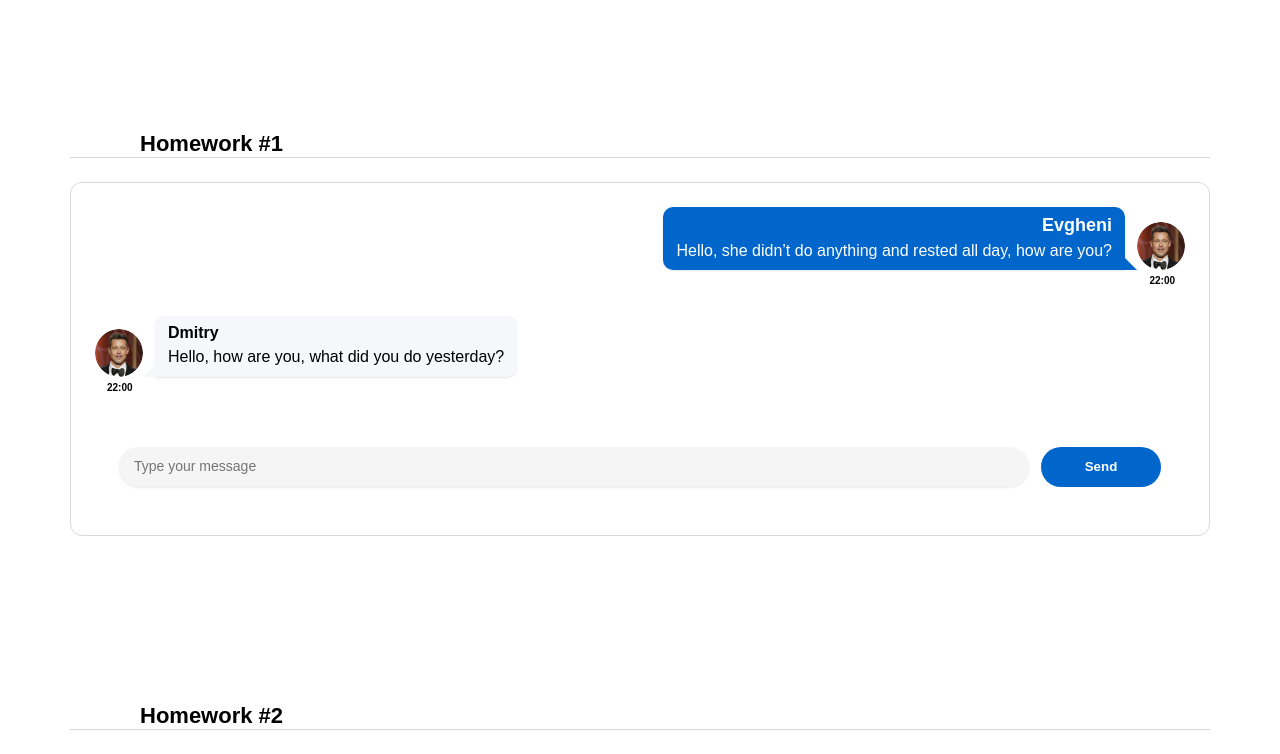
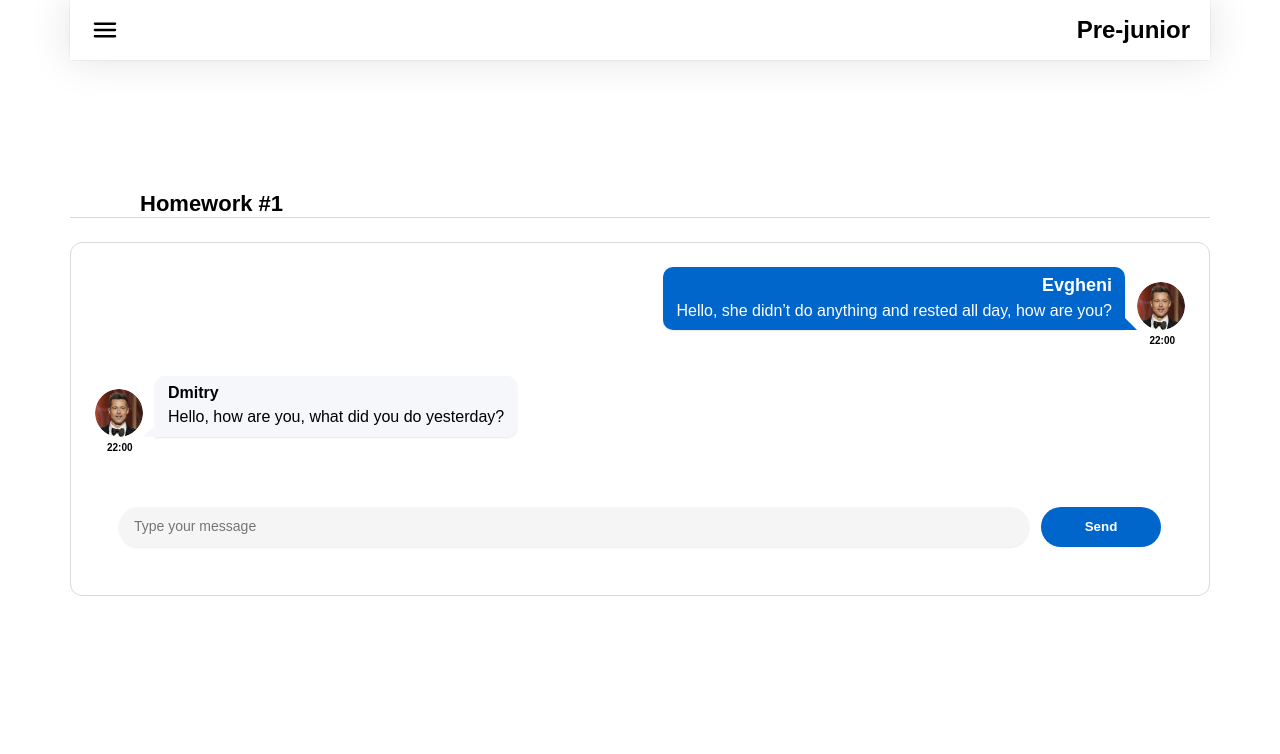
Before and after one commit to Evghenii90/hws2, a React (Create React App) app: page /#/pre-junior in a window 1280 px wide. Shown: the top 754 px of the page. Built offline with nearby package versions, Linux system fonts and the light colour scheme.

Commit message:
commit hw5

```diff
--- a/src/s1-main/App.tsx
+++ b/src/s1-main/App.tsx
@@ -4,18 +4,19 @@
 import HW2 from "../s2-homeworks/hw02/HW2";
 import HW3 from "../s2-homeworks/hw03/HW3";
 import HW4 from "../s2-homeworks/hw04/HW4";
+import HW5 from "../s2-homeworks/hw05/HW5";
 
 function App() {
     return (
         <div className={s.App}>
-            <HW1/>
+            {/*<HW1/>*/}
             {/*раскомментировать по ходу выполнения*/}
-            <HW2/>
-            <HW3/>
-            <HW4/>
+            {/*<HW2/>*/}
+            {/*<HW3/>*/}
+            {/*<HW4/>*/}
 
             {/*при выполнении дз 5 и более - закомментировать здесь дз 1-4, так как они есть внутри дз 5*/}
-            {/*<HW5/>*/}
+            <HW5/>
         </div>
     )
 }
--- a/src/s2-homeworks/hw05/Pages.tsx
+++ b/src/s2-homeworks/hw05/Pages.tsx
@@ -9,6 +9,7 @@
     PRE_JUNIOR: '/pre-junior',
     JUNIOR: '/junior',
     JUNIOR_PLUS: '/junior-plus',
+
 }
 
 function Pages() {
@@ -18,15 +19,15 @@
             <Routes>
                 {/*роутинг будут писать студенты*/}
                 {/*в начале мы попадаем на страницу '/' и переходим сразу на страницу /pre-junior*/}
-                {/*<Route ...*/}
+                <Route path="/" element={<Navigate to='/pre-junior'/>} />
 
                 {/*роуты для /pre-junior, /junior, /junior-plus*/}
-                {/*<Route ...*/}
-                {/*<Route ...*/}
-                {/*<Route ...*/}
+                <Route path="/pre-junior" element={<PreJunior/>} />
+                <Route path="/junior" element={<Junior/>} />
+                <Route path="/junior-plus" element={<JuniorPlus/>} />
 
                 {/*роут для несуществующей страницы должен отрисовать <Error404 />*/}
-                {/*<Route ...*/}
+                <Route path="*" element={<Error404/>} />
             </Routes>
         </div>
     )
--- a/src/s2-homeworks/hw05/header/Header.module.css
+++ b/src/s2-homeworks/hw05/header/Header.module.css
@@ -1,8 +1,29 @@
+
 .burgerMenuIcon {
+    width: 30px;
+    height: 30px;
+    cursor: pointer;
+    transition: transform 0.3s ease;
 }
 
 .header {
+    display: flex;
+    align-items: center;
+    justify-content: space-between;
+    gap: 20px;
+    padding: 15px 20px;
+    box-shadow: 0 0 2px 0 rgba(29, 33, 38, 0.1), 0 0 40px 0 rgba(29, 33, 38, 0.13);
+    background: #fff;
+    position: sticky;
+    top: 0;
+    z-index: 100;
+
+
 }
 
 .header h1 {
+    margin: 0;
+    font-size: 24px;
+    color: #000;
+    font-weight: 600;
 }
--- a/src/s2-homeworks/hw05/sidebar/Sidebar.module.css
+++ b/src/s2-homeworks/hw05/sidebar/Sidebar.module.css
@@ -1,25 +1,69 @@
 .sidebar {
+    position: fixed;
+    top: 0;
+    left: -100%;
+    width: 300px;
+    height: 100vh;
+    background-color: #f5f5f5;
+    transition: left 0.3s ease-in-out;
+    z-index: 1000;
+    padding: 20px;
+    box-shadow: 2px 0 5px rgba(0, 0, 0, 0.1);
 }
 
 .sidebar.open {
+    left: 0;
 }
 
 .background {
+    position: fixed;
+    top: 0;
+    left: 0;
+    width: 100%;
+    height: 100vh;
+    background-color: rgba(0, 0, 0, 0.5);
+    z-index: 999;
 }
 
 .nav {
+    display: flex;
+    flex-direction: column;
+    gap: 45px;
+    margin-top: 63px;
 }
 
 .nav a {
+    padding: 10px 15px;
+    text-decoration: none;
+    color: #000;
+    border-radius: 4px;
+    transition: all 0.3s ease;
+    font-weight: 600;
+    font-size: 22px;
 }
 
 .nav a:hover {
+    color: #58acff;;
+
 }
 
 .nav a.active {
+    color: #1976d2;
+    font-weight: bold;
+    text-decoration: underline;
 }
+
 .close {
+    position: absolute;
+    top: 15px;
+    right: 15px;
+    background: none;
+    border: none;
+    cursor: pointer;
+    padding: 5px;
 }
 
 .close img {
+    width: 24px;
+    height: 24px;
 }
--- a/src/s2-homeworks/hw05/sidebar/Sidebar.tsx
+++ b/src/s2-homeworks/hw05/sidebar/Sidebar.tsx
@@ -31,6 +31,7 @@
                         id={'hw5-pre-junior-link'}
                         to={PATH.PRE_JUNIOR}
                         onClick={handleClose}
+                        className={({isActive}) => isActive ? s.active : ''}
                         // className={...} // делает студент
                     >
                         Pre-junior
@@ -39,6 +40,7 @@
                         id={'hw5-junior-link'}
                         to={PATH.JUNIOR}
                         onClick={handleClose}
+                        className={({isActive}) => isActive ? s.active : ''}
                         // className={...} // делает студент
                     >
                         Junior
@@ -47,6 +49,7 @@
                         id={'hw5-junior-plus-link'}
                         to={PATH.JUNIOR_PLUS}
                         onClick={handleClose}
+                        className={({isActive}) => isActive ? s.active : ''}
                         // className={...} // делает студент
                     >
                         Junior Plus
```
